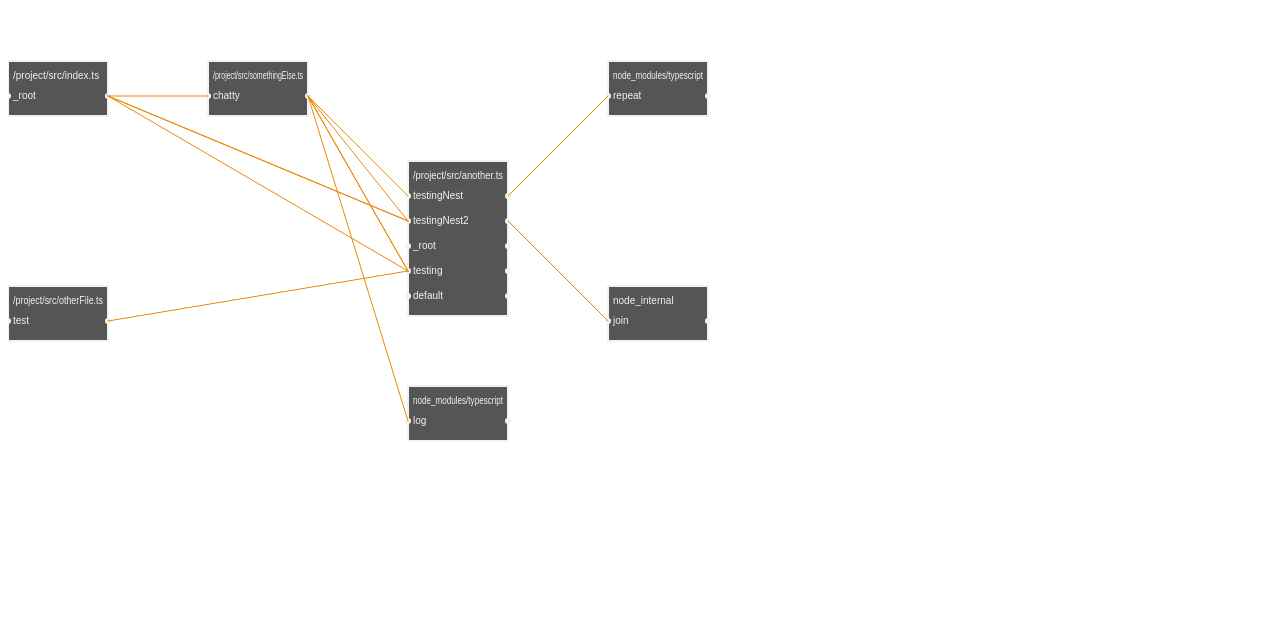
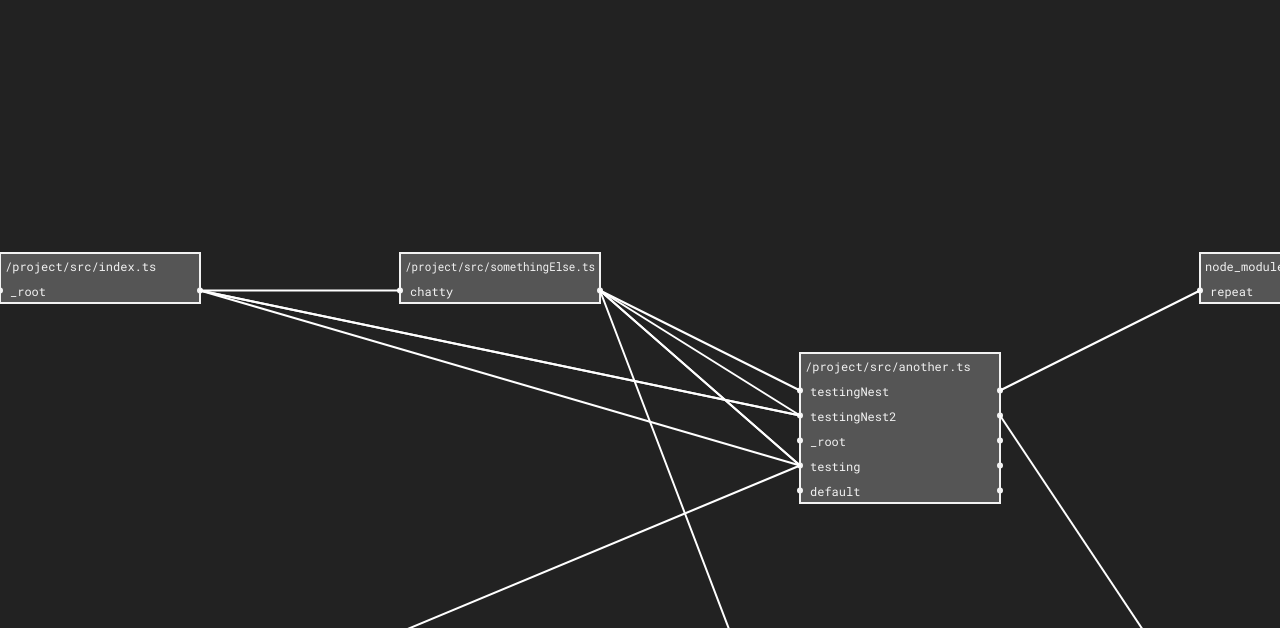
Before and after one commit to benfc1993/ts-trace, a website with bundled scripts: page plugin/viewer/index.html in a window 1280 px wide. Shown: the part 172-816 px from the top of the page. Built offline with nearby package versions, Linux system fonts and the light colour scheme; files whose address does not match are found by name.

Commit message:
improved interaction and connection rendering

```diff
--- a/package.json
+++ b/package.json
@@ -4,7 +4,7 @@
   "description": "",
   "main": "index.js",
   "scripts": {
-    "dev": "cp plugin/viewer/index.html dist/index.html && esbuild plugin/viewer/index.ts --bundle --watch --outdir=dist --minify --servedir=dist",
+    "dev": "rm -rf dist && mkdir dist && cp -r plugin/fonts dist/fonts && cp plugin/viewer/index.html dist/index.html && esbuild plugin/viewer/index.ts --bundle --watch --outdir=dist --minify --servedir=dist",
     "test": "echo \"Error: no test specified\" && exit 1"
   },
   "keywords": [],
--- /dev/null
+++ b/plugin/viewer/drawFile.ts
@@ -0,0 +1,104 @@
+import { containedStyles, ctx } from ".";
+import { Vector } from "./types";
+
+export const NODE_LINE_HEIGHT = 25;
+export const NODE_BORDER_WIDTH = 2;
+export const NODE_WIDTH = 200;
+export const NODE_BOX_WIDTH = NODE_WIDTH + NODE_BORDER_WIDTH;
+export const NODE_PADDING = 5;
+export const NODE_SPACING = NODE_WIDTH * 2;
+
+let hoveredFunction: string | null = null;
+export function setHoveredFunction(connectionId: string | null) {
+  hoveredFunction = connectionId;
+}
+
+export function drawFile(
+  fileName: string,
+  functions: string[],
+  position: Vector,
+) {
+  const NODE_PADDING = 5;
+  const adjustedFileName = fileName.includes("node_modules")
+    ? fileName.split("/").slice(1, 3).join("/")
+    : fileName;
+  containedStyles(() => {
+    ctx.fillStyle = "#555";
+    ctx.strokeStyle = "#f2f2f2";
+    ctx.lineWidth = NODE_BORDER_WIDTH;
+    ctx.fillRect(
+      position.x,
+      position.y,
+      NODE_WIDTH,
+      NODE_LINE_HEIGHT + NODE_LINE_HEIGHT * functions.length,
+    );
+    ctx.strokeRect(
+      position.x,
+      position.y,
+      NODE_WIDTH,
+      NODE_LINE_HEIGHT + NODE_LINE_HEIGHT * functions.length,
+    );
+    ctx.fillStyle = "#f2f2f2";
+    ctx.font = "12px roboto-mono";
+    ctx.fillText(
+      adjustedFileName,
+      position.x + NODE_PADDING,
+      position.y + NODE_LINE_HEIGHT / 2 + NODE_PADDING,
+      NODE_WIDTH - NODE_PADDING * 2,
+    );
+    functions.forEach((functionName, i) => {
+      drawFunction(
+        `${fileName}#${functionName}`,
+        functionName,
+        { x: position.x, y: position.y + NODE_LINE_HEIGHT * (i + 1) },
+        NODE_WIDTH,
+        NODE_LINE_HEIGHT,
+      );
+    });
+  });
+}
+
+function drawFunction(
+  connectionId: string,
+  functionName: string,
+  position: Vector,
+  width: number,
+  height: number,
+) {
+  const radius = 3;
+  containedStyles(() => {
+    ctx.fillStyle = connectionId === hoveredFunction ? "#999999" : "#00000000";
+    ctx.fillRect(position.x + 1, position.y, width - 2, height);
+    ctx.fillStyle = "#f2f2f2";
+    ctx.fillText(
+      functionName,
+      position.x + NODE_PADDING * 2,
+      position.y + height / 2 + 5,
+      width - NODE_PADDING * 2,
+    );
+    ctx.beginPath();
+    ctx.ellipse(
+      position.x + width,
+      position.y + height / 2,
+      radius,
+      radius,
+      0,
+      0,
+      2 * Math.PI,
+    );
+    ctx.closePath();
+    ctx.fill();
+    ctx.beginPath();
+    ctx.ellipse(
+      position.x,
+      position.y + height / 2,
+      radius,
+      radius,
+      0,
+      0,
+      2 * Math.PI,
+    );
+    ctx.closePath();
+    ctx.fill();
+  });
+}
--- a/plugin/viewer/index.html
+++ b/plugin/viewer/index.html
@@ -3,6 +3,8 @@
     <script src="index.js" defer></script>
     <style>
       body {
+        margin: 0;
+        overflow: hidden;
         width: 100vw;
         height: 100vh;
       }
--- a/plugin/viewer/index.ts
+++ b/plugin/viewer/index.ts
@@ -1,12 +1,10 @@
+import { NODE_LINE_HEIGHT, NODE_WIDTH, drawFile } from "./drawFile";
 import { addInteraction } from "./interactions";
 import { GraphNodes, parseGraph } from "./parseGraph";
 import { State, Vector } from "./types";
 
-export const NODE_LINE_HEIGHT = 25;
-export const NODE_WIDTH = 100;
-export const NODE_SPACING = NODE_WIDTH * 2;
-const lineColor = `rgb(${Math.floor(Math.random() * 255)},${Math.floor(Math.random() * 255)},${Math.floor(Math.random() * 255)})`;
-const highlightColor = "red";
+const lineColor = "#ffffff";
+const lineUnfocusedColor = "#3d3d3d";
 
 const canvas = document.getElementById("canvas") as HTMLCanvasElement;
 export const ctx = canvas.getContext("2d")!;
@@ -38,6 +36,12 @@ async function setup() {
   resize();
   createFunctionPositions();
   createConnections();
+  let font = new FontFace("roboto-mono", "url(fonts/roboto-mono.ttf)", {
+    style: "normal",
+    weight: "400",
+  });
+  await font.load().then((font) => document.fonts.add(font));
+
   draw();
 }
 
@@ -45,6 +49,7 @@ export const state: State = {
   lastClick: { x: 0, y: 0 },
   dragstart: { x: 0, y: 0 },
   dragging: false,
+  draggingBlocked: false,
   width: canvas.width,
   height: canvas.height,
   zoomIntensity: 0.1,
@@ -102,11 +107,11 @@ function createConnections() {
             filePath + "#" + functionName + "-" + connection.connectionId,
           start: {
             x: functionPosition.end.x,
-            y: functionPosition.start.y + NODE_LINE_HEIGHT / 2 - 2.5,
+            y: functionPosition.start.y + NODE_LINE_HEIGHT / 2,
           },
           end: {
             x: externalFunctionPosition.start.x,
-            y: externalFunctionPosition.start.y + NODE_LINE_HEIGHT / 2 - 2.5,
+            y: externalFunctionPosition.start.y + NODE_LINE_HEIGHT / 2,
           },
         });
       });
@@ -117,21 +122,43 @@ function createConnections() {
 function draw() {
   const visibleWidth = ctx.canvas.width / state.scale;
   const visibleHeight = ctx.canvas.height / state.scale;
+  ctx.font = "11px roboto-mono";
   ctx.clearRect(
     state.canvasOrigin.x,
     state.canvasOrigin.y,
     visibleWidth,
     visibleHeight,
   );
+  containedStyles(() => {
+    ctx.fillStyle = "#222";
+    ctx.fillRect(
+      state.canvasOrigin.x,
+      state.canvasOrigin.y,
+      visibleWidth,
+      visibleHeight,
+    );
+  });
   Object.entries(nodes).forEach(([file, node]) => {
     drawFile(file, Object.keys(node.functions), node.position);
   });
 
-  connectionLines.forEach(({ connection, start, end }) => {
+  const defered: typeof connectionLines = [];
+
+  for (const { connection, start, end } of connectionLines) {
+    if (higlightedConnections.has(connection)) {
+      defered.push({ connection, start, end });
+      continue;
+    }
     containedStyles(() => {
-      ctx.strokeStyle = higlightedConnections.has(connection)
-        ? highlightColor
-        : lineColor;
+      ctx.strokeStyle =
+        higlightedConnections.size === 0 ? lineColor : lineUnfocusedColor;
+      drawPath(start, end);
+    });
+  }
+
+  defered.forEach(({ start, end }) => {
+    containedStyles(() => {
+      ctx.strokeStyle = lineColor;
       drawPath(start, end);
     });
   });
@@ -140,90 +167,17 @@ function draw() {
 }
 
 function drawPath(from: Vector, to: Vector) {
-  ctx.beginPath();
-  ctx.moveTo(from.x, from.y);
-  ctx.lineTo(to.x, to.y);
-  ctx.stroke();
-  ctx.lineCap = "round";
-}
-
-function drawFile(fileName: string, functions: string[], position: Vector) {
-  const padding = 5;
-  const adjustedFileName = fileName.includes("node_modules")
-    ? fileName.split("/").slice(1, 3).join("/")
-    : fileName;
   containedStyles(() => {
-    ctx.fillStyle = "#555";
-    ctx.strokeStyle = "#f2f2f2";
     ctx.lineWidth = 2;
-    ctx.fillRect(
-      position.x,
-      position.y,
-      NODE_WIDTH,
-      NODE_LINE_HEIGHT + NODE_LINE_HEIGHT * functions.length + padding,
-    );
-    ctx.strokeRect(
-      position.x,
-      position.y,
-      NODE_WIDTH,
-      NODE_LINE_HEIGHT + NODE_LINE_HEIGHT * functions.length + padding,
-    );
-    ctx.fillStyle = "#f2f2f2";
-    ctx.fillText(
-      adjustedFileName,
-      position.x + padding,
-      position.y + NODE_LINE_HEIGHT / 2 + padding,
-      NODE_WIDTH - padding * 2,
-    );
-    functions.forEach((functionName, i) => {
-      drawFunction(
-        functionName,
-        { x: position.x + padding, y: position.y + NODE_LINE_HEIGHT * (i + 1) },
-        NODE_WIDTH - padding * 2,
-        NODE_LINE_HEIGHT,
-      );
-    });
+    ctx.beginPath();
+    ctx.moveTo(from.x, from.y);
+    ctx.lineTo(to.x, to.y);
+    ctx.stroke();
+    ctx.lineCap = "round";
   });
 }
 
-function drawFunction(
-  functionName: string,
-  position: Vector,
-  width: number,
-  height: number,
-) {
-  const radius = 3;
-  containedStyles(() => {
-    ctx.fillStyle = "#f2f2f2";
-    ctx.fillText(functionName, position.x, position.y + height / 2, width);
-    ctx.beginPath();
-    ctx.ellipse(
-      position.x + width + 5,
-      position.y + height / 2 - 2.5,
-      radius,
-      radius,
-      0,
-      0,
-      2 * Math.PI,
-    );
-    ctx.closePath();
-    ctx.fill();
-    ctx.beginPath();
-    ctx.ellipse(
-      position.x - 5,
-      position.y + height / 2 - 2.5,
-      radius,
-      radius,
-      0,
-      0,
-      2 * Math.PI,
-    );
-    ctx.closePath();
-    ctx.fill();
-  });
-}
-
-function containedStyles(func: () => void) {
+export function containedStyles(func: () => void) {
   const previousStyles = {
     fill: ctx.fillStyle,
     stroke: ctx.strokeStyle,
--- a/plugin/viewer/interactions.ts
+++ b/plugin/viewer/interactions.ts
@@ -1,5 +1,10 @@
 import { Mouse, ctx, resize, state } from ".";
-import { clickOnFunction } from "./clickOnFunction";
+import {
+  clickOnFunction,
+  getHoveredFile,
+  getHoveredFunction,
+} from "./clickOnFunction";
+import { setHoveredFunction } from "./drawFile";
 import { Vector } from "./types";
 
 window.addEventListener("resize", resize);
@@ -11,18 +16,38 @@ export function addInteraction(canvas: HTMLCanvasElement) {
   });
 
   canvas.addEventListener("mousedown", (event) => {
-    state.dragging = true;
     state.dragstart.x = event.pageX - canvas.offsetLeft;
     state.dragstart.y = event.pageY - canvas.offsetTop;
     state.lastClick.x = state.dragstart.x;
     state.lastClick.y = state.dragstart.y;
+    if (state.draggingBlocked) return;
+    state.dragging = true;
   });
 
   canvas.addEventListener("mousemove", (event) => {
+    document.querySelector("body")!.style.cursor = "grab";
     Mouse.x = event.pageX - canvas.offsetLeft;
     Mouse.y = event.pageY - canvas.offsetTop;
 
+    const hoveredFunction = getHoveredFunction();
+    setHoveredFunction(hoveredFunction);
+
+    if (hoveredFunction) {
+      state.draggingBlocked = true;
+      document.querySelector("body")!.style.cursor = "pointer";
+      return;
+    }
+
+    const hoveredFile = getHoveredFile();
+    if (hoveredFile) {
+      state.draggingBlocked = true;
+      document.querySelector("body")!.style.cursor = "move";
+      return;
+    }
+
+    state.draggingBlocked = false;
     if (!state.dragging) return;
+    document.querySelector("body")!.style.cursor = "grabbing";
 
     const dragend: Vector = {
       x: event.pageX - canvas.offsetLeft,
--- a/plugin/viewer/parseGraph.ts
+++ b/plugin/viewer/parseGraph.ts
@@ -1,8 +1,7 @@
-import { readFileSync } from "fs";
 import type { Connection, FileNodes } from "../types";
 import { Vector } from "./types";
-import { NODE_SPACING } from ".";
 import { getNodeById } from "./getNodes";
+import { NODE_SPACING } from "./drawFile";
 
 type GraphNode = { position: Vector; functions: Record<string, Connection[]> };
 
--- a/plugin/viewer/types.ts
+++ b/plugin/viewer/types.ts
@@ -7,6 +7,7 @@ export type State = {
   lastClick: Vector;
   dragstart: Vector;
   dragging: boolean;
+  draggingBlocked: boolean;
   draggingTimeout: boolean;
   dragTimeout: NodeJS.Timeout | null;
   width: number;
```
Also changed, not shown: plugin/viewer/clickOnFunction.ts (+35 -7 lines), plugin/fonts/Sevillana-Regular.ttf (added), plugin/fonts/roboto-mono-italic.ttf (added), plugin/fonts/roboto-mono.ttf (added).
